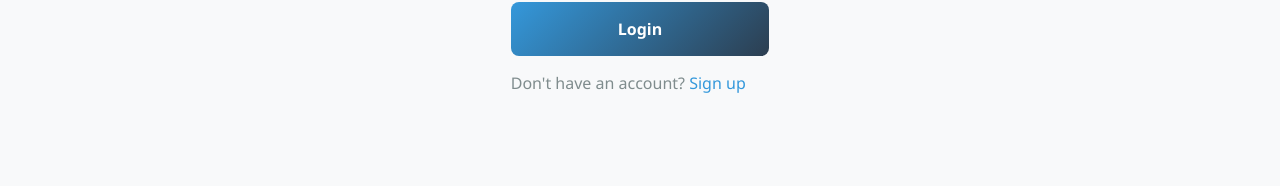
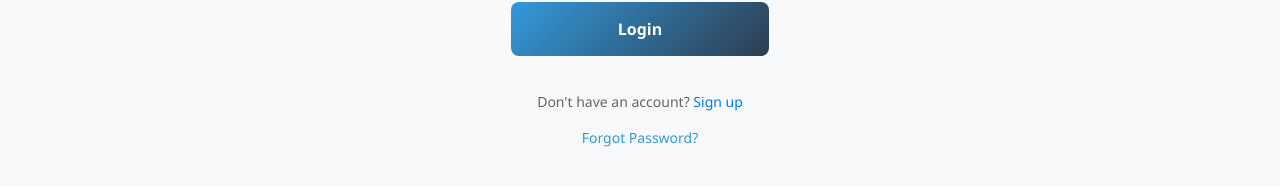
Before and after one commit to DHL-Code/StudentFacilityComplaintManagmentSystem, a React (Vite) app in the folder client/: page /Login in a window 1280 px wide. Shown: the part 484-670 px from the top of the page. Built offline with nearby package versions, Linux system fonts and the light colour scheme; no server answers.

Commit message:
fixing some bugs on login page

```diff
--- a/client/src/components/Home.jsx
+++ b/client/src/components/Home.jsx
@@ -1,4 +1,4 @@
-import React, { useState, useEffect, useRef } from 'react';
+import React, { useState, useEffect } from 'react';
 import { useTheme } from '../context/ThemeContext';
 import { Link } from 'react-router-dom';
 import '../styles/Home.css';
@@ -9,12 +9,10 @@ import Image3 from '../assets/wolkite4.jpg';
 import Image4 from '../assets/comp.jpg';
 import Image5 from '../assets/comp1.jpg';
 import Image6 from '../assets/comp2.jpg';
-import { FiArrowRight, FiCheckCircle, FiUsers, FiShield, FiTrendingUp, FiClock, FiMoon, FiSun, FiCamera } from 'react-icons/fi';
+import { FiArrowRight, FiCheckCircle, FiUsers, FiShield, FiTrendingUp, FiClock, FiMoon, FiSun } from 'react-icons/fi';
 import { motion, AnimatePresence } from 'framer-motion';
 import Tippy from '@tippyjs/react';
 import 'tippy.js/dist/tippy.css';
-import Webcam from 'react-webcam';
-import Quagga from 'quagga';
 
 const Home = () => {
   const { darkMode } = useTheme();
@@ -28,10 +26,6 @@ const Home = () => {
   }); */
 
   const [currentImage, setCurrentImage] = useState(0);
-  const [showScanner, setShowScanner] = useState(false);
-  const [scannedCode, setScannedCode] = useState('');
-  const webcamRef = useRef(null);
-  const scannerContainerRef = useRef(null);
   const images = [Image1, Image2, Image3, Image4, Image5, Image6];
 
   useEffect(() => {
@@ -41,69 +35,6 @@ const Home = () => {
 
     return () => clearInterval(imageInterval); // Cleanup on unmount
   }, [images.length]); // Add images.length as dependency
-
-  useEffect(() => {
-    if (showScanner && scannerContainerRef.current) {
-      const videoElement = scannerContainerRef.current.querySelector('video');
-      if (videoElement) {
-        Quagga.init({
-          inputStream: {
-            name: "Live",
-            type: "LiveStream",
-            target: videoElement,
-            constraints: {
-              width: 1280,
-              height: 720,
-              facingMode: "environment"
-            },
-            mime: "video/webm"
-          },
-          decoder: {
-            readers: ["code_128_reader"], // Focus only on Code 128 which handles alphanumeric better
-            debug: {
-              drawBoundingBox: true,
-              drawPattern: true,
-              showPattern: true
-            }
-          },
-          locate: true,
-          numOfWorkers: 4,
-          multiple: false,
-          halfSample: true,
-          patchSize: "medium",
-          resultFunction: function (result) {
-            if (result.codeResult && result.codeResult.code) {
-              const code = result.codeResult.code;
-              setScannedCode(code);
-              console.log('Barcode detected:', code);
-              console.log('Code format:', result.codeResult.format);
-              Quagga.stop();
-              setShowScanner(false);
-            }
-          }
-        }, function (err) {
-          if (err) {
-            console.error(err);
-            return;
-          }
-          Quagga.start();
-        });
-
-        // Add error handling
-        Quagga.onProcessed((result) => {
-          if (result && result.codeResult && result.codeResult.error) {
-            console.log('Scanning error:', result.codeResult.error);
-          }
-        });
-      }
-    }
-
-    return () => {
-      if (showScanner) {
-        Quagga.stop();
-      }
-    };
-  }, [showScanner]);
 
   const [activeFeature, setActiveFeature] = useState(0);
   const [isVisible, setIsVisible] = useState(false);
@@ -415,36 +346,6 @@ const Home = () => {
         </div>
       </section>
 
-      {/* Add Barcode Scanner Tab */}
-      <div className="scanner-tab">
-        <button
-          className={`scanner-button ${darkMode ? 'dark' : ''}`}
-          onClick={() => setShowScanner(!showScanner)}
-        >
-          <FiCamera /> Barcode Scanner
-        </button>
-
-        {showScanner && (
-          <div className="scanner-container" ref={scannerContainerRef}>
-            <Webcam
-              ref={webcamRef}
-              style={{ width: '100%', maxWidth: '640px' }}
-              videoConstraints={{
-                facingMode: "environment",
-                width: 640,
-                height: 480
-              }}
-            />
-          </div>
-        )}
-
-        {scannedCode && (
-          <div className="scanned-result">
-            <p>Scanned Code: {scannedCode}</p>
-          </div>
-        )}
-      </div>
-
       {isVisible && (
         <motion.button
           className="home-scroll-to-top"
--- a/client/src/components/Login.jsx
+++ b/client/src/components/Login.jsx
@@ -163,8 +163,15 @@ const Login = () => {
             {isLoading ? 'Logging in...' : 'Login'}
           </button>
 
-          <div className="signup-link">
-            Don't have an account? <Link to="/signup">Sign up</Link>
+          <div className="login-options">
+            {role === 'student' && (
+              <div className="signup-link">
+                Don't have an account? <Link to="/signup">Sign up</Link>
+              </div>
+            )}
+            <div className="forgot-password-link">
+              <Link to="/ForgotPassword">Forgot Password?</Link>
+            </div>
           </div>
         </form>
       </div>
--- a/client/src/styles/Login.css
+++ b/client/src/styles/Login.css
@@ -184,3 +184,42 @@ select.form-control:focus {
   font-size: 0.9rem;
   border-left: 4px solid #d32f2f;
 }
+
+.login-options {
+  display: flex;
+  flex-direction: column;
+  align-items: center;
+  gap: 10px;
+  margin-top: 20px;
+}
+
+.signup-link {
+  color: #666;
+  font-size: 14px;
+}
+
+.signup-link a {
+  color: #007bff;
+  text-decoration: none;
+  font-weight: 500;
+}
+
+.signup-link a:hover {
+  text-decoration: underline;
+}
+
+.forgot-password-link {
+  margin-top: 5px;
+}
+
+.forgot-password-link a {
+  color: #3498db;
+  text-decoration: none;
+  font-size: 14px;
+  font-weight: 500;
+}
+
+.forgot-password-link a:hover {
+  color: #2980b9;
+  text-decoration: underline;
+}
```
